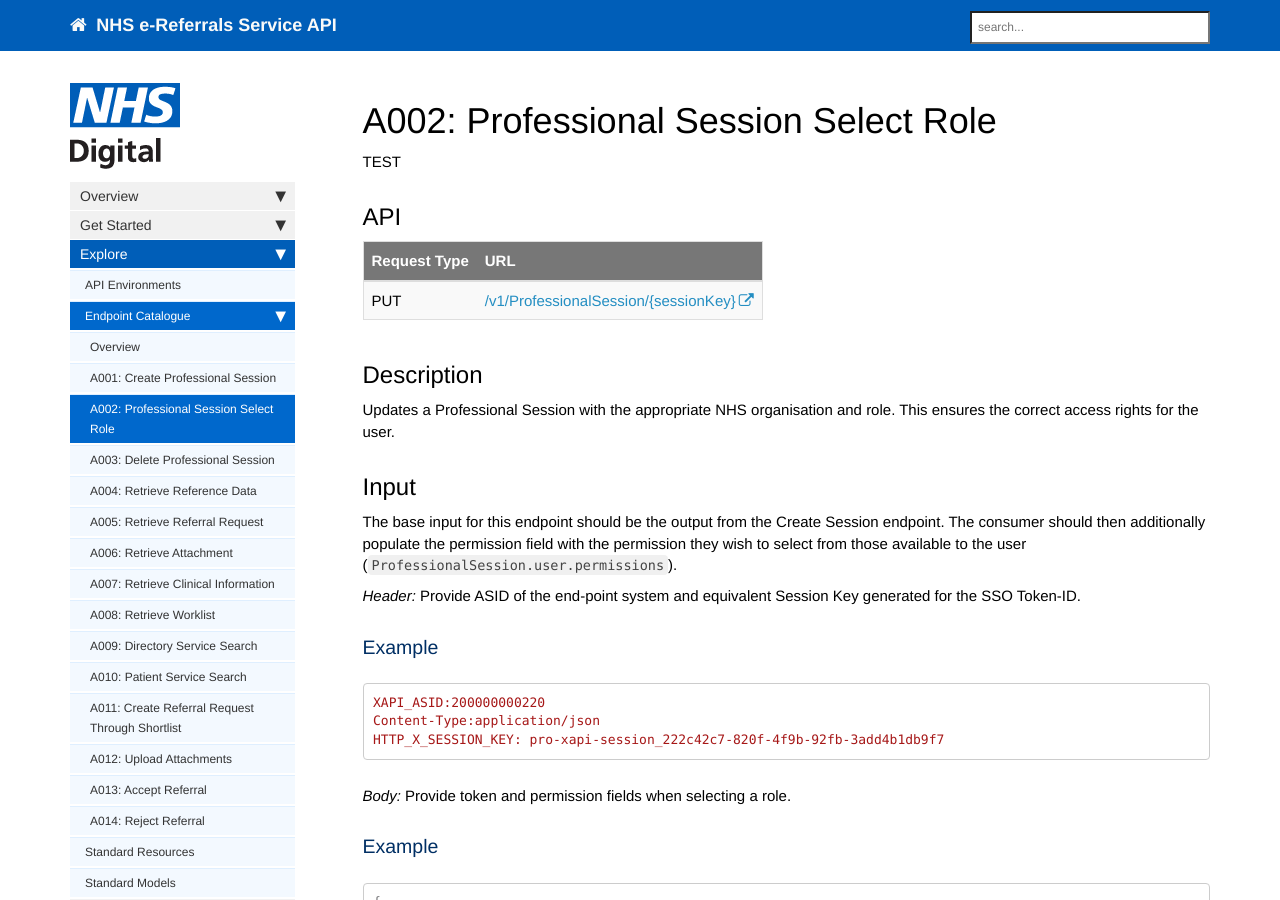
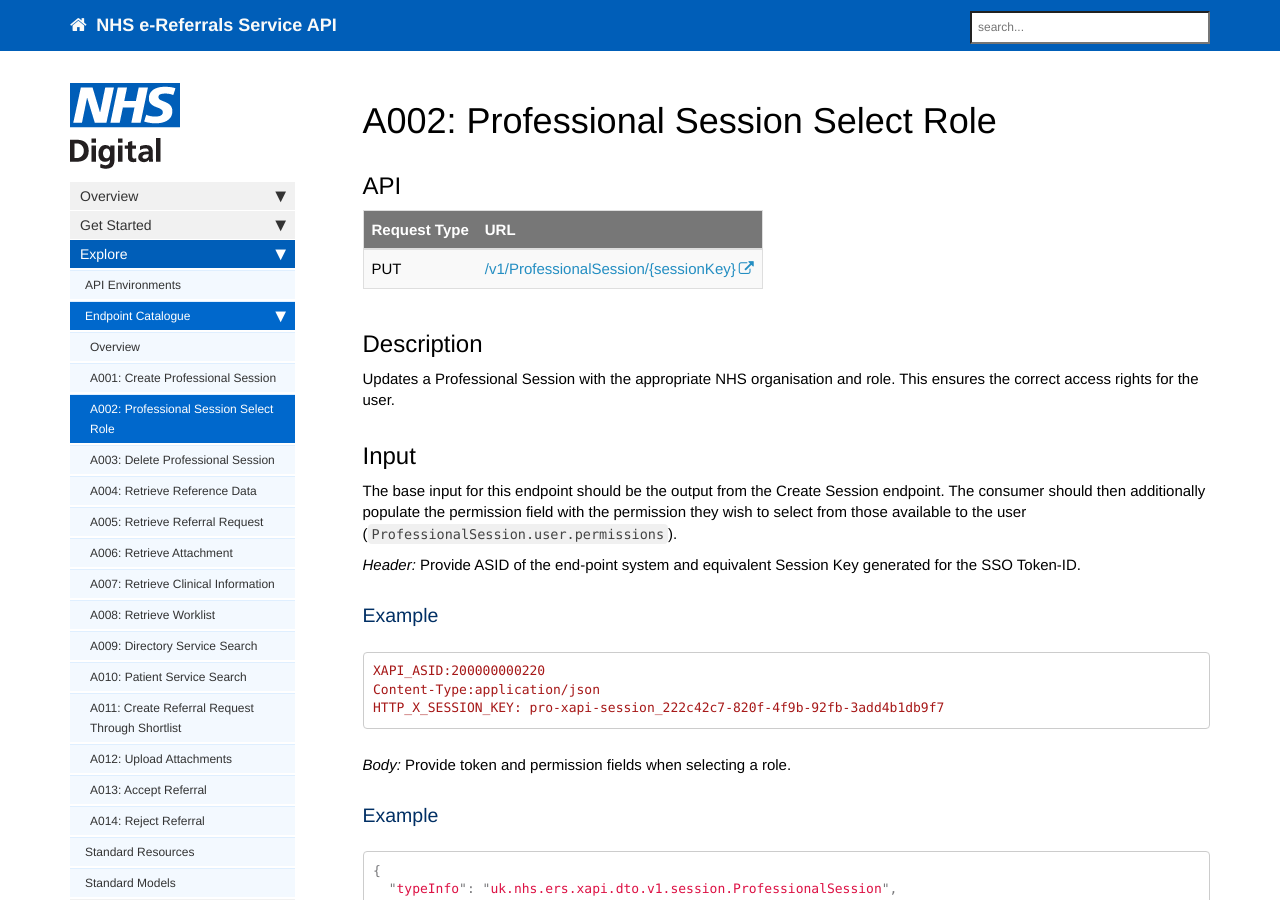
Before and after one commit to wurble369/websitetest, a Jekyll site: the page built from pages/endpoints/explore_endpoint_a002.md, in a window 1280 px wide and 900 px high. Built offline with Jekyll 4.4.1, drawn with Linux system fonts in a browser that asks for light colours; nearby versions of some CDN libraries; comment, search, counter and statistics services are not loaded.

Commit message:
Less brackets

```diff
--- a/pages/endpoints/explore_endpoint_a002.md
+++ b/pages/endpoints/explore_endpoint_a002.md
@@ -7,13 +7,11 @@ permalink: explore_endpoint_a002.html
 summary: false
 ---
 
-TEST
-
 ## API
 
 | Request Type | URL |
 | -------------| --- |
-| PUT | [/v1/ProfessionalSession/{sessionKey}](https://api.environment.ers.ncrs.nhs.uk/ers-api/v1/ProfessionalSession/{{sessionKey}})
+| PUT | [/v1/ProfessionalSession/{sessionKey}](https://api.environment.ers.ncrs.nhs.uk/ers-api/v1/ProfessionalSession/{sessionKey})
 
 ## Description
 Updates a Professional Session with the appropriate NHS organisation and role. This ensures the correct access rights for the user.
```
